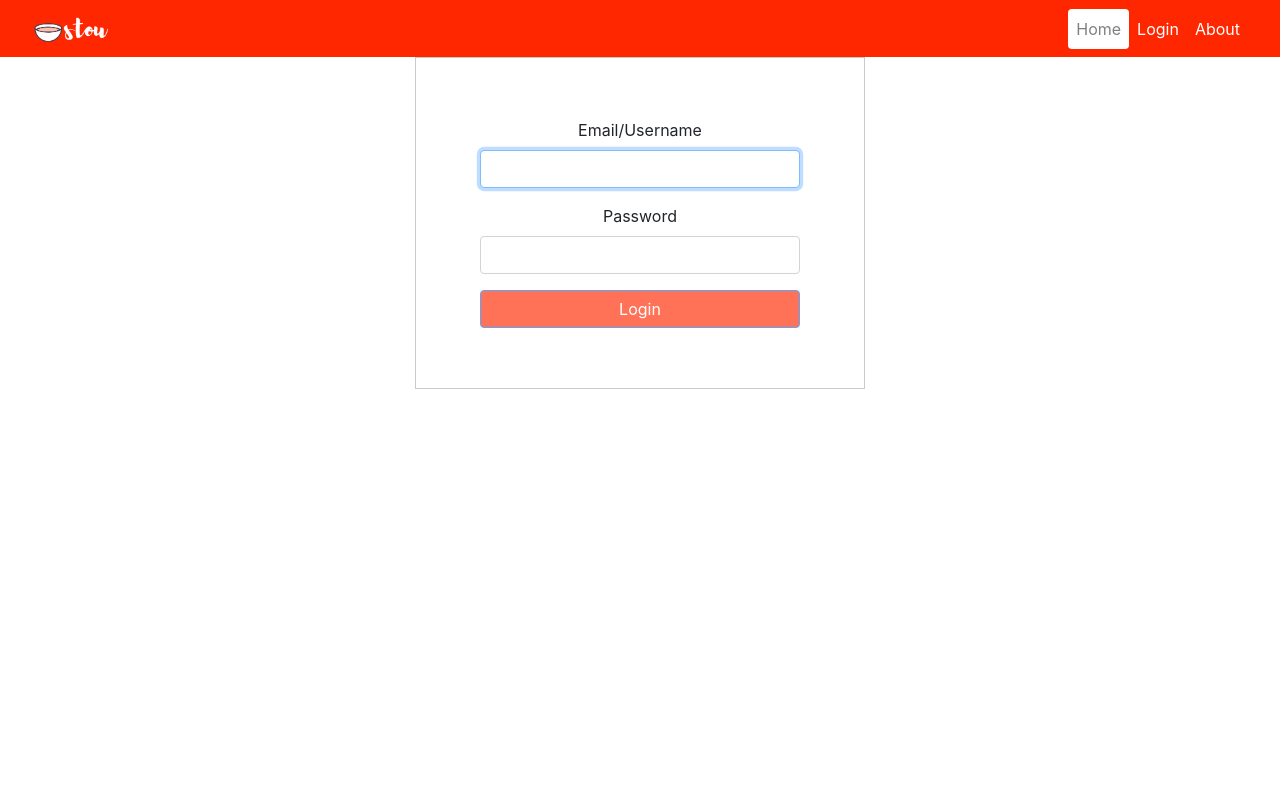
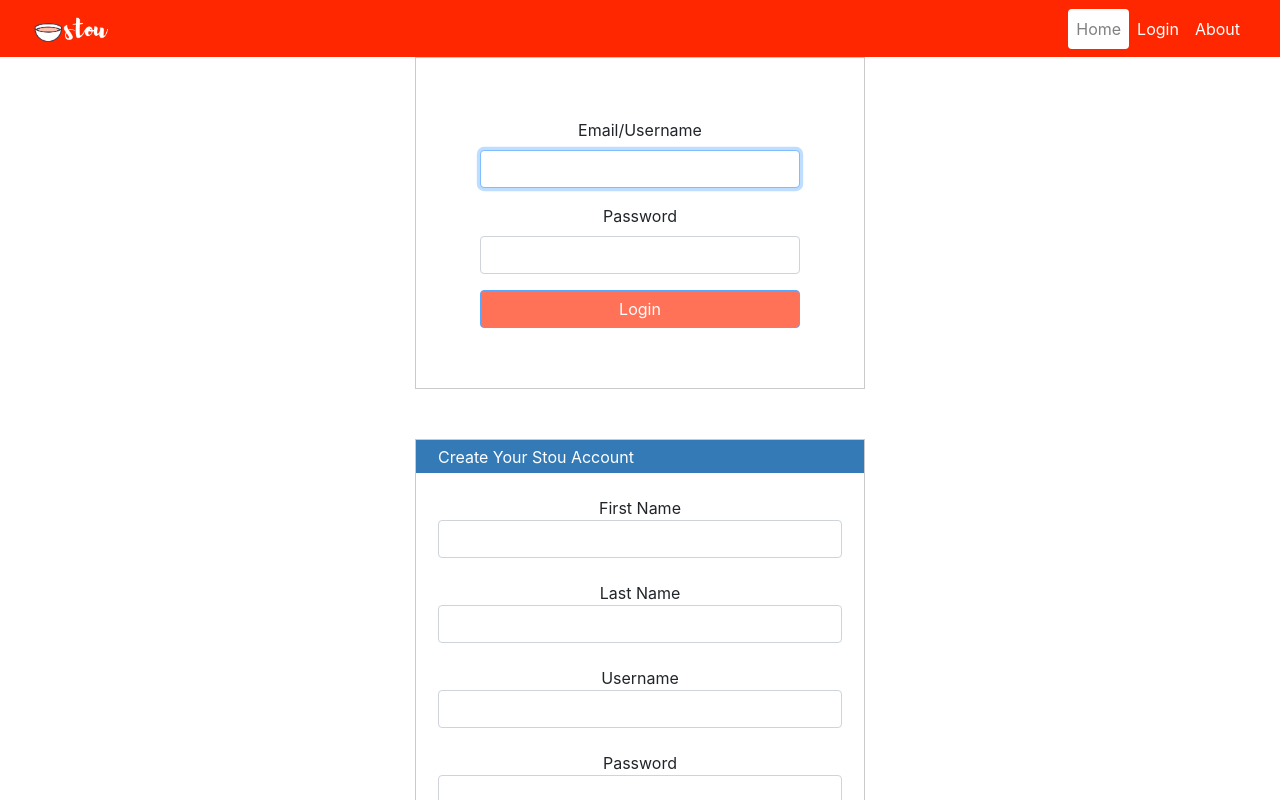
Before and after one commit to risheeks/stou, a React (Create React App) app in the folder stou_cook_frontend/: page / in a window 1280 px wide. Shown: the top 800 px of the page. Built offline with nearby package versions, Linux system fonts and the light colour scheme; the HTML template or start-up script is replaced by a standard one.

Commit message:
register fix

```diff
--- a/stou_cook_frontend/src/components/Home/index.js
+++ b/stou_cook_frontend/src/components/Home/index.js
@@ -1,11 +1,13 @@
 import React, { Component } from 'react';
 import Login from '../Login';
+import Register from '../Register';
 
 export class Home extends Component {
     render() {
         return (
             <div>
                 <Login />
+                <Register/>
             </div>
         );
     }
```
